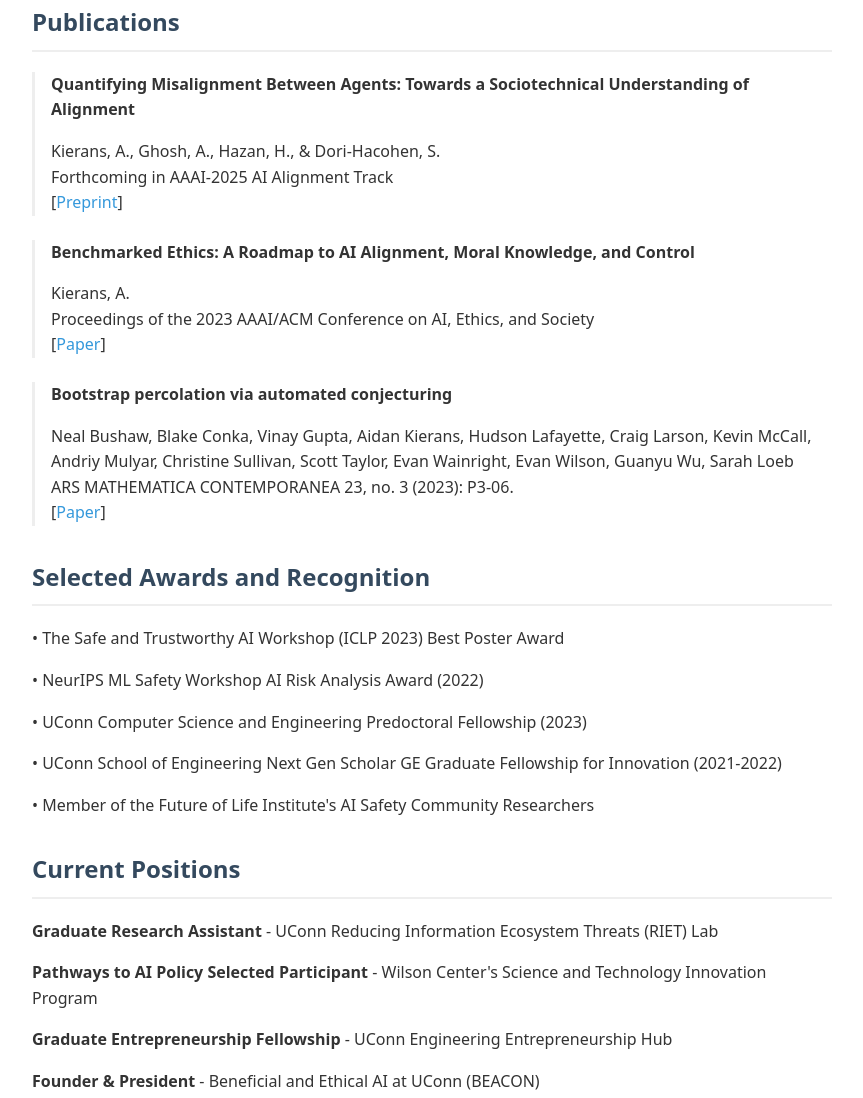
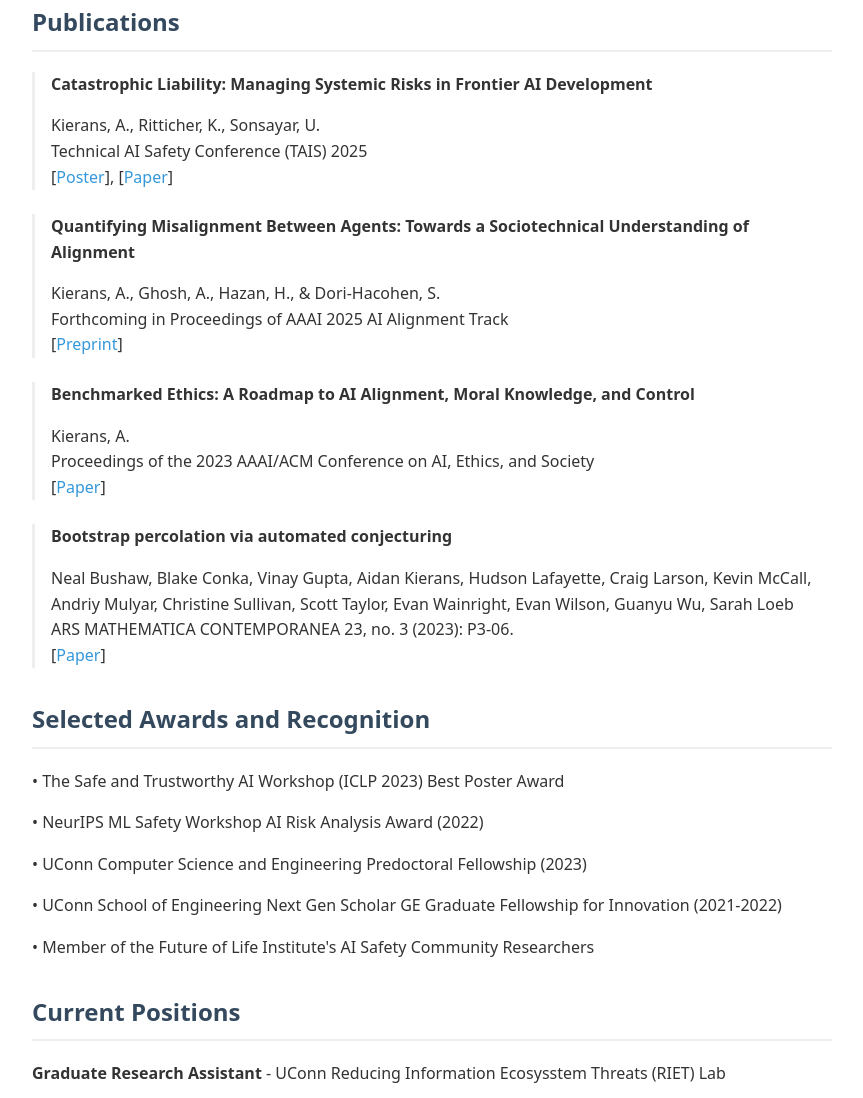
Before and after one commit to aidankierans/aidankierans.github.io, a plain HTML site: page index.html in a window 1280 px wide. Shown: the part 536-1634 px from the top of the page, without its empty margins (208-1071 px from the left). Drawn offline with Linux system fonts and the light colour scheme.

Commit message:
Add paper on Catastrophic Liability

```diff
--- a/index.html
+++ b/index.html
@@ -129,9 +129,16 @@
     <section id="publications">
         <h2>Publications</h2>
         <div class="publication">
+            <p class="publication-title">Catastrophic Liability: Managing Systemic Risks in Frontier AI Development</p>
+            <p>Kierans, A., Ritticher, K., Sonsayar, U.<br>
+            Technical AI Safety Conference (TAIS) 2025<br>
+            [<a href="https://www.tais2025.cc/proceedings/kierans-safety-documentation-and-liability">Poster</a>], [<a href="https://www.tais2025.cc/s/kierans-safety-documentation-and-liability.pdf">Paper</a>]</p>
+        </div>
+
+        <div class="publication">
             <p class="publication-title">Quantifying Misalignment Between Agents: Towards a Sociotechnical Understanding of Alignment</p>
             <p>Kierans, A., Ghosh, A., Hazan, H., & Dori-Hacohen, S.<br>
-            Forthcoming in AAAI-2025 AI Alignment Track<br>
+            Forthcoming in Proceedings of AAAI 2025 AI Alignment Track <br>
             [<a href="https://arxiv.org/abs/2406.04231">Preprint</a>]</p>
         </div>
 
@@ -164,7 +171,7 @@
     <section id="experience">
         <h2>Current Positions</h2>
         <div class="experience">
-            <p><strong>Graduate Research Assistant</strong> - UConn Reducing Information Ecosystem Threats (RIET) Lab</p>
+            <p><strong>Graduate Research Assistant</strong> - UConn Reducing Information Ecosysstem Threats (RIET) Lab</p>
             <p><strong>Pathways to AI Policy Selected Participant</strong> - Wilson Center's Science and Technology Innovation Program</p>
             <p><strong>Graduate Entrepreneurship Fellowship</strong> - UConn Engineering Entrepreneurship Hub</p>
             <p><strong>Founder & President</strong> - Beneficial and Ethical AI at UConn (BEACON)</p>
@@ -188,7 +195,6 @@
     <section id="contact">
         <h2>Contact</h2>
         <p>Feel free to reach out to me at aidan.kierans [at] uconn.edu or connect with me on <a href="https://www.linkedin.com/in/aidan-kierans/">LinkedIn</a>.</p>
-
-
+    </section>
 </body>
 </html>
```
